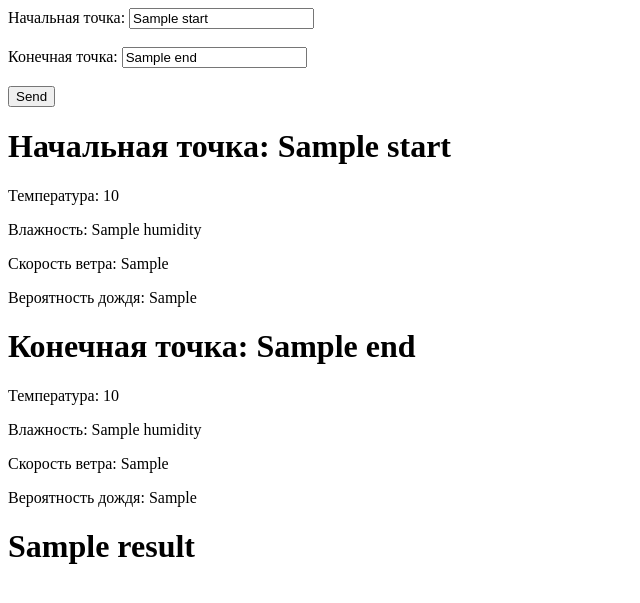
After one commit to kus04e4ek/refactored-guide, a Flask app: template templates/answer.html in a window 1280 px wide. The commit adds this page. Shown: the top 603 px of the page, without its empty margins (0-640 px from the left). Run offline with Flask 3, Linux system fonts and the light colour scheme; the template is opened without the code that fills it: most values are stand-ins (such as "Sample title", 1, 10 or a date in 2020).

Commit message:
Разработка веб-интерфейса на Flask

```diff
--- a/app.py
+++ b/app.py
@@ -1,11 +1,24 @@
-from flask import Flask, render_template
+from flask import Flask, render_template, request
+
+from city_weather import CityWeather
 
 
 app = Flask(__name__)
 
-@app.route('/', methods=['GET'])
+@app.route('/', methods=['GET', 'POST'])
 def home():
-    return render_template('main.html')
+    if request.method == 'GET':
+        return render_template('main.html')
+    else:
+        start = CityWeather.get_by_city_name(request.form['start_city_name'])
+        end = CityWeather.get_by_city_name(request.form['end_city_name'])
+
+        return render_template('answer.html', start=start, end=end,
+                               result='Погода плохая'
+                                      if start.check_bad_weather() or end.check_bad_weather()
+                                      else 'Погода хорошая'
+        )
+
 
 if __name__ == '__main__':
     app.run(debug=True)
--- /dev/null
+++ b/templates/answer.html
@@ -0,0 +1,32 @@
+<!DOCTYPE html>
+<html>
+<head>
+    <title>Погода</title>
+</head>
+
+<body>
+
+<form method='post'>
+    <label>Начальная точка:</label>
+    <input type='text' id='start_city_name' name='start_city_name' value='{{ start.city_name }}' required><br><br>
+    <label>Конечная точка:</label>
+    <input type='text' id='end_city_name' name='end_city_name' value='{{ end.city_name }}' required><br><br>
+    <button type='submit'>Send</button>
+</form>
+
+<h1>Начальная точка: {{ start.city_name }}</h1>
+<p>Температура: {{ start.temperature }}</p>
+<p>Влажность: {{ start.humidity }}</p>
+<p>Скорость ветра: {{ start.wind_speed }}</p>
+<p>Вероятность дождя: {{ start.rain_probability }}</p>
+
+<h1>Конечная точка: {{ end.city_name }}</h1>
+<p>Температура: {{ end.temperature }}</p>
+<p>Влажность: {{ end.humidity }}</p>
+<p>Скорость ветра: {{ end.wind_speed }}</p>
+<p>Вероятность дождя: {{ end.rain_probability }}</p>
+
+<h1>{{ result }}</h1>
+
+</body>
+</html>
```
Also changed, not shown: accuweather.py (+13 -0 lines), city_weather.py (+14 -4 lines), templates/main.html (+11 -0 lines).
